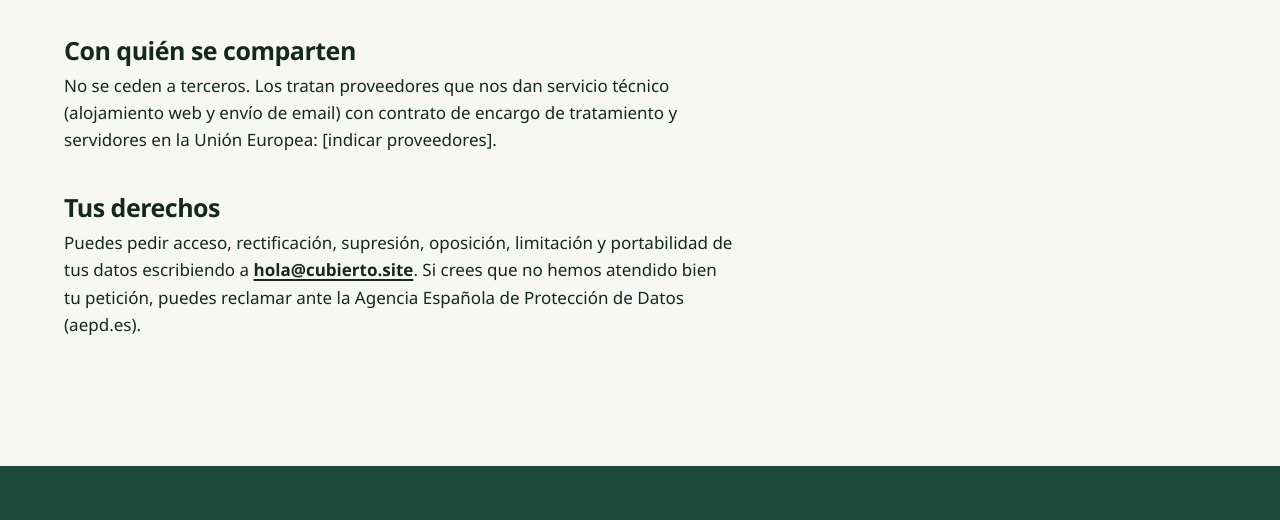
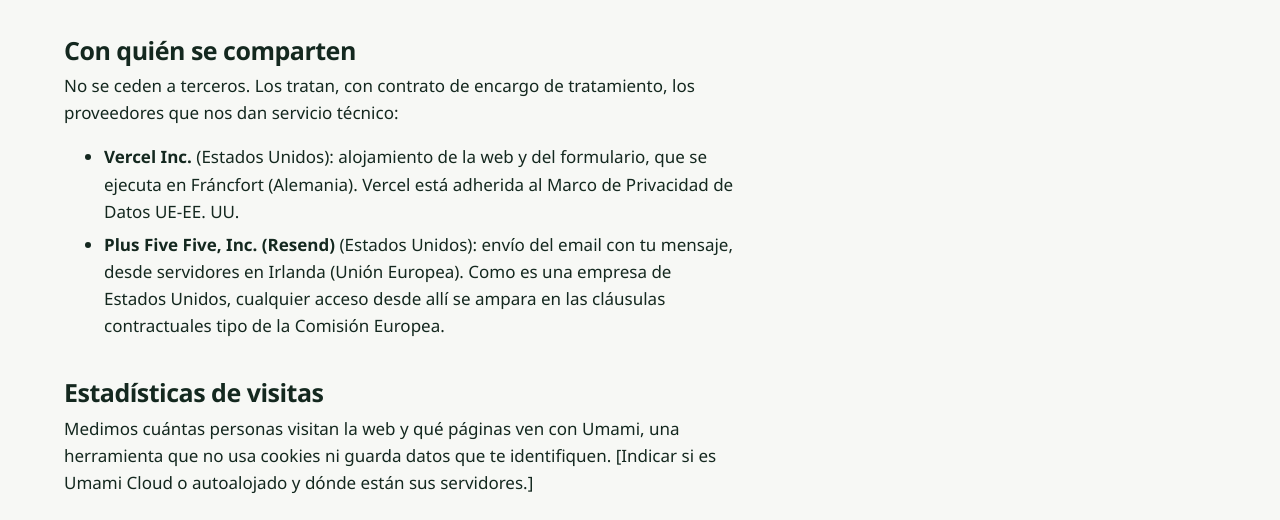
Before and after one commit to Manuel0311Nan/cubierto, an Astro site: page /privacidad in a window 1280 px wide. Shown: the part 936-1456 px from the top of the page. Built offline with nearby package versions, Linux system fonts and the light colour scheme; Astro itself is replaced by a stand-in of ours; no server answers; a web font is replaced by a local one.

Commit message:
docs(legal): list data processors in the privacy policy
Name Vercel and Resend with their server locations and transfer basis,
and add the visit statistics section when Umami is active.

```diff
--- a/src/pages/privacidad.astro
+++ b/src/pages/privacidad.astro
@@ -2,6 +2,7 @@
 import Legal from '../layouts/Legal.astro';
 import { site } from '../config/site';
 const l = site.legal;
+const usesUmami = Boolean(site.umami.src && site.umami.websiteId);
 ---
 
 <Legal
@@ -21,7 +22,20 @@ const l = site.legal;
   <p>Mientras dure la conversación comercial y, como máximo, [12 meses] después del último contacto si no llegas a contratar. Si contratas, durante la relación y los plazos legales que correspondan.</p>
 
   <h2>Con quién se comparten</h2>
-  <p>No se ceden a terceros. Los tratan proveedores que nos dan servicio técnico (alojamiento web y envío de email) con contrato de encargo de tratamiento y servidores en la Unión Europea: [indicar proveedores].</p>
+  <p>No se ceden a terceros. Los tratan, con contrato de encargo de tratamiento, los proveedores que nos dan servicio técnico:</p>
+  <ul>
+    <li><strong>Vercel Inc.</strong> (Estados Unidos): alojamiento de la web y del formulario, que se ejecuta en Fráncfort (Alemania). Vercel está adherida al Marco de Privacidad de Datos UE-EE. UU.</li>
+    <li><strong>Plus Five Five, Inc. (Resend)</strong> (Estados Unidos): envío del email con tu mensaje, desde servidores en Irlanda (Unión Europea). Como es una empresa de Estados Unidos, cualquier acceso desde allí se ampara en las cláusulas contractuales tipo de la Comisión Europea.</li>
+  </ul>
+
+  {
+    usesUmami && (
+      <>
+        <h2>Estadísticas de visitas</h2>
+        <p>Medimos cuántas personas visitan la web y qué páginas ven con Umami, una herramienta que no usa cookies ni guarda datos que te identifiquen. [Indicar si es Umami Cloud o autoalojado y dónde están sus servidores.]</p>
+      </>
+    )
+  }
 
   <h2>Tus derechos</h2>
   <p>Puedes pedir acceso, rectificación, supresión, oposición, limitación y portabilidad de tus datos escribiendo a <a href={`mailto:${l.email}`}>{l.email}</a>. Si crees que no hemos atendido bien tu petición, puedes reclamar ante la Agencia Española de Protección de Datos (aepd.es).</p>
```
